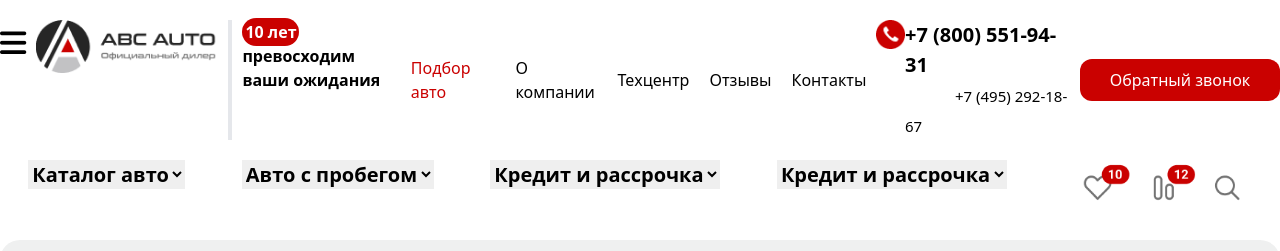
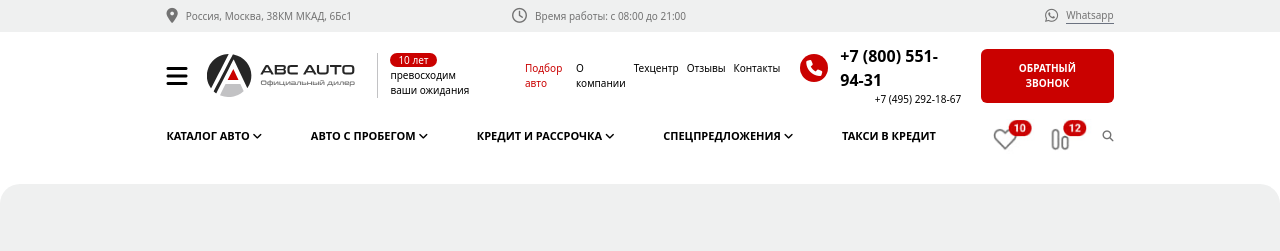
Before and after one commit to SobirSharipov/PROJECT-3-DAY, a website: page SRC/mahmud.html in a window 1280 px wide. Shown: the top 251 px of the page. Drawn offline with Linux system fonts and the light colour scheme.

Commit message:
fixed bags

```diff
--- a/SRC/mahmud.html
+++ b/SRC/mahmud.html
@@ -10,63 +10,73 @@
 </head>
 
 <body>
-    <div class="md:flex xs:hidden justify-center gap-[10px] my-[20px]">
-        <div class="font-black text-[30px]">
-            <i class="fa-solid fa-bars"></i>
+    <div class="div1">
+
+        <div class="d1 hidden px-[13%] bg-[#EFF0F0] text-[#737373] text-[10px] md:flex justify-between">
+            <div class="d flex gap-40">
+                <div class="d flex items-center gap-2 py-2">
+                    <i class="fa-xl fa-solid fa-location-dot"></i>
+                    <p>Россия, Москва, 38КМ МКАД, 6Бс1</p>
+                </div>
+                <div class="d flex items-center gap-2 py-2">
+                    <i class="fa-xl fa-regular fa-clock"></i>
+                    <p>Время работы: c 08:00 до 21:00</p>
+                </div>
+            </div>
+            <div class="d flex items-center gap-2 py-2">
+                <i class="fa-xl fa-brands fa-whatsapp"></i><a href="" class="border-b border-gray-500 ">Whatsapp</a>
+            </div>
         </div>
-        <div>
-            <img src="./sobir-img/Group 673.png" alt="">
+
+        <div class="d1mob md:hidden bg-[#EFF0F0] flex justify-between text-[12px]  p-2 font-bold">
+            <p>+7 (800) 551-94-31</p>
+            <p class=" text-[#CA0100]"><i class="fa-solid fa-phone"></i>
+                Обратный звонок
+            </p>
         </div>
-        <h1 class="border-2 xs:hidden md:block"></h1>
-        <div class=" md:flex gap-[20px] xs:hidden">
-            <p class="font-bold text-15px]"> <span class="w-[0px] p-[3px] bg-[#CA0100] text-white rounded-2xl">10
-                    лет</span> превосходим <br>
-                ваши ожидания</p>
-            <p class="text-[#CA0100] my-auto">Подбор авто</p>
-            <p class="my-auto">О компании</p>
-            <p class="my-auto">Техцентр</p>
-            <p class="my-auto">Отзывы</p>
-            <p class="my-auto">Контакты</p>
+
+        <div class="d2 px-[3%] md:px-[13%] flex gap-5 items-center md:justify-start justify-between py-3">
+            <a href=""> <i class="fa-solid fa-bars fa-xl"></i></a>
+            <img class="w-[150px]" src="./rahmatjon-foto/Group 673.svg" alt="">
+            <img class="w-[120px] block md:hidden " src="./rahmatjon-foto/photo_2025-03-31_16-46-44.jpg" alt="">
+
+            <p class="text-[10px] font-medium px-3 border-l border-[#C2C2C4] md:block hidden"> <span
+                    class="bg-[#CA0100] text-white px-2 rounded-full">10 лет</span> превосходим
+                <br> ваши ожидания
+            </p>
+            <div class=" hidden link text-[10px] md:flex gap-2 font-normal">
+                <a class="hover:scale-110 text-[#CA0100]" href="">Подбор авто</a>
+                <a class="hover:scale-110" href="">О компании</a>
+                <a class="hover:scale-110" href="">Техцентр</a>
+                <a class="hover:scale-110" href="">Отзывы</a>
+                <a class="hover:scale-110" href="">Контакты</a>
+            </div>
+            <div class="md:block hidden phone">
+                <div class="d flex items-center gap-3">
+                    <i class="fa-solid fa-phone p-[6px] bg-[#CA0100] rounded-full text-white"></i>
+                    <p class="text-[16px] font-bold">+7 (800) 551-94-31</p>
+                </div>
+                <p class="text-end text-[10px]">+7 (495) 292-18-67</p>
+            </div>
+            <button
+                class="md:block hidden text-[10px] rounded-md text-white bg-[#CA0100] font-bold uppercase py-3 px-5">
+                Обратный звонок
+            </button>
         </div>
-        <div class="md:flex xs:hidden">
-            <div>
-                <img src="./sobir-img/Group (2).png" alt="">
+
+        <div class="d3 md:flex px-[13%] justify-between items-center font-bold uppercase text-[11px] hidden">
+            <a href="">Каталог авто <i class="fa-solid fa-angle-down"></i></a>
+            <a href="">Авто с пробегом <i class="fa-solid fa-angle-down"></i></a>
+            <a href="">Кредит и рассрочка <i class="fa-solid fa-angle-down"></i></a>
+            <a href="">Спецпредложения <i class="fa-solid fa-angle-down"></i></a>
+            <a href="">Такси в кредит</a>
+
+            <div class="d flex items-center gap-2">
+                <img class="w-[110px]" src="./rahmatjon-foto/fffffffffhoto_2025-03-31_21-28-59.jpg" alt="">
+                <a href=""> <i class="fa-solid fa-magnifying-glass text-[#737373]"></i></a>
             </div>
-            <h class="font-bold text-[20px] xs:hidden md:block">+7 (800) 551-94-31 <br> <span
-                    class="font-normal text-[15px] ml-[50px]">+7
-                    (495) 292-18-67</span></h>
         </div>
-        <div class="my-auto xs:hidden md:block">
-            <button class="w-[200px] p-[9px] bg-[#CA0100] text-white rounded-xl ">Обратный звонок</button>
-        </div>
-    </div>
-    <div class="md:flex xs:hidden justify-around my-[20px]">
-        <div class=" xs:hidden md:block">
-            <select name="" id="" class="font-bold text-[20px]">
-                <option value="Каталог авто">Каталог авто</option>
-            </select>
-        </div>
-        <div class=" xs:hidden md:block">
-            <select name="" id="" class="font-bold text-[20px]">
-                <option value="Авто с пробегом" class="font-bold text-[25px]">Авто с пробегом</option>
-            </select>
-        </div>
-        <div class=" xs:hidden md:block">
-            <select name="" id="" class="font-bold text-[20px]">
-                <option value="Кредит и рассрочка" class="font-bold text-[25px]">Кредит и рассрочка</option>
-            </select>
-        </div>
-        <div class=" xs:hidden md:block">
-            <select name="" id="" class="font-bold text-[20px]">
-                <option value="Кредит и рассрочка" class="font-bold text-[25px]">Кредит и рассрочка</option>
-            </select>
-        </div>
-        <div class="xs:hidden md: block">
-            <p class="font-bold text-[20px]">Такси в кредит</p>
-        </div>
-        <div>
-            <img src="./sobir-img/image.png" alt="" class="md:h-[50px] xs:h-[30px] my-auto">
-        </div>
+
     </div>
 
     <div class="bg-[#EFF0F0] xs:w-[95%] md:w-[100%] mx-auto xs:mt-[30px] rounded-[20px] p-[20px]">
```
Also changed, not shown: SRC/output.css.
